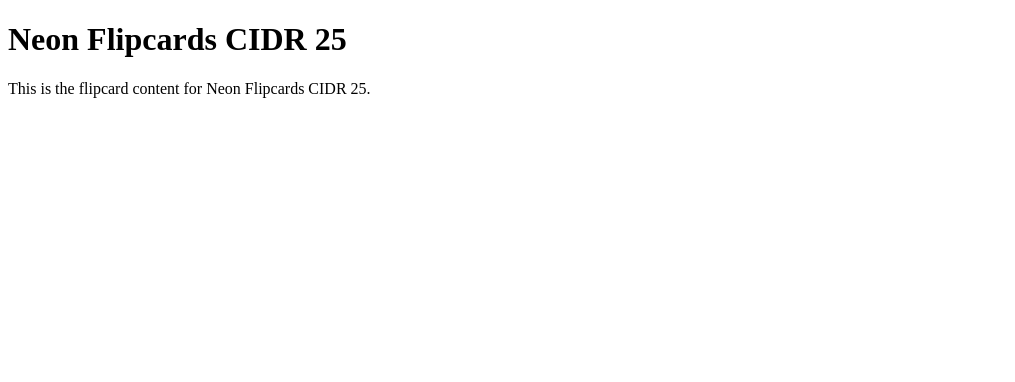
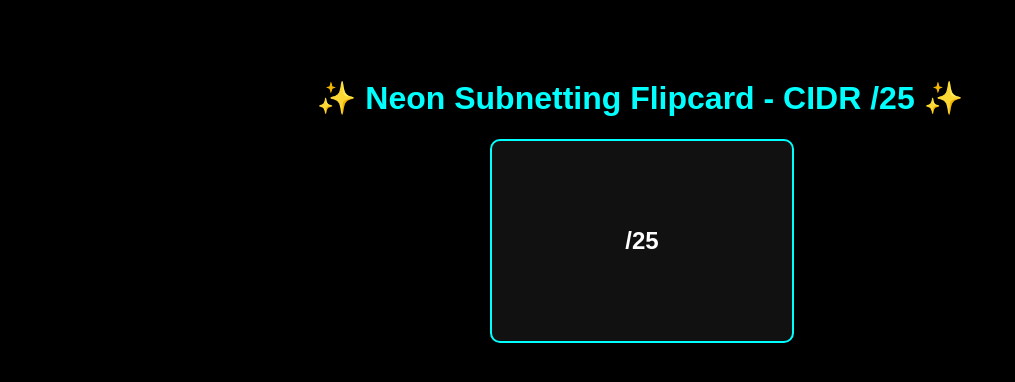
Before and after one commit to tradezone55/neon-flipcards, a plain HTML site: page Neon_Flipcards_CIDR_25.html in a window 1280 px wide. Shown: the whole page, without its empty margins (0-1015 px from the left). Drawn offline with Linux system fonts and the light colour scheme.

Commit message:
Update Neon_Flipcards_CIDR_25.html

```diff
--- a/Neon_Flipcards_CIDR_25.html
+++ b/Neon_Flipcards_CIDR_25.html
@@ -1,11 +1,69 @@
 <!DOCTYPE html>
 <html lang="en">
 <head>
-    <meta charset="UTF-8">
-    <title>Neon Flipcards CIDR 25</title>
+  <meta charset="UTF-8" />
+  <meta name="viewport" content="width=device-width, initial-scale=1.0"/>
+  <title>Neon Flipcards CIDR /25</title>
+  <style>
+    body {
+      background-color: black;
+      font-family: Arial, sans-serif;
+      color: cyan;
+      text-align: center;
+      padding: 50px;
+    }
+    .flip-card {
+      background-color: transparent;
+      width: 300px;
+      height: 200px;
+      perspective: 1000px;
+      margin: 20px auto;
+    }
+    .flip-card-inner {
+      position: relative;
+      width: 100%;
+      height: 100%;
+      text-align: center;
+      transition: transform 0.8s;
+      transform-style: preserve-3d;
+    }
+    .flip-card:hover .flip-card-inner {
+      transform: rotateY(180deg);
+    }
+    .flip-card-front, .flip-card-back {
+      position: absolute;
+      width: 100%;
+      height: 100%;
+      -webkit-backface-visibility: hidden;
+      backface-visibility: hidden;
+      display: flex;
+      justify-content: center;
+      align-items: center;
+      border: 2px solid cyan;
+      border-radius: 10px;
+    }
+    .flip-card-front {
+      background-color: #111;
+      color: white;
+    }
+    .flip-card-back {
+      background-color: #333;
+      color: lime;
+      transform: rotateY(180deg);
+    }
+  </style>
 </head>
 <body>
-    <h1>Neon Flipcards CIDR 25</h1>
-    <p>This is the flipcard content for Neon Flipcards CIDR 25.</p>
+  <h1>✨ Neon Subnetting Flipcard - CIDR /25 ✨</h1>
+  <div class="flip-card">
+    <div class="flip-card-inner">
+      <div class="flip-card-front">
+        <h2>/25</h2>
+      </div>
+      <div class="flip-card-back">
+        <p>Subnet mask: TBD<br>Hosts per subnet: TBD<br>Network info: TBD</p>
+      </div>
+    </div>
+  </div>
 </body>
 </html>
```
